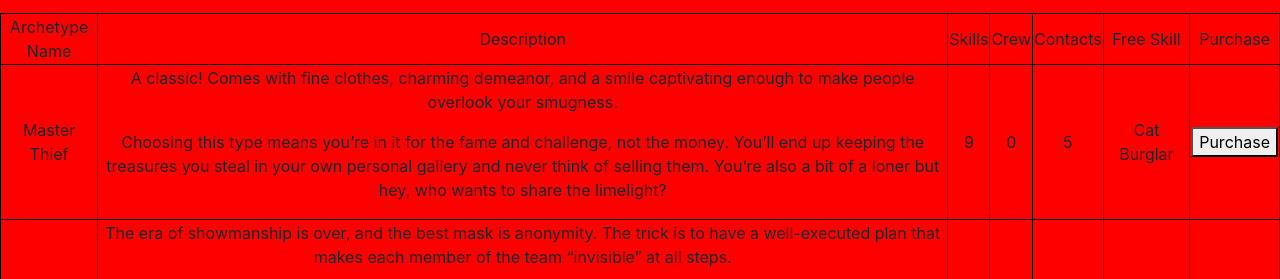
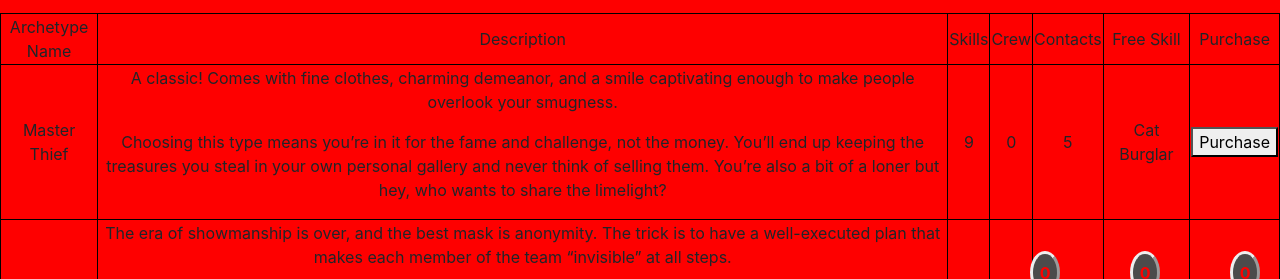
Before and after one commit to acreed1998/sleight_of_hand_interactive, a plain HTML site: page index.html in a window 1280 px wide. Shown: the part 460-739 px from the top of the page. Drawn offline with nearby package versions, Linux system fonts and the light colour scheme.

Commit message:
"Changed the CSS so the Points Can Be Seen"

```diff
--- a/Sleight of Hand (CSS).css
+++ b/Sleight of Hand (CSS).css
@@ -128,6 +128,11 @@ body {
 	right: 220px;
 	bottom: 30px;
 	font-weight: bold;
+	background-color:#4B4B4B;
+	padding: 0.5%;
+	border: 1%;
+	border-radius: 50%;
+	border-style: outset;
 }
 
 #crewPoints {
@@ -136,6 +141,11 @@ body {
 	right: 120px;
 	bottom: 30px;
 	font-weight: bold;
+	background-color:#4B4B4B;
+	padding: 0.5%;
+	border: 1%;
+	border-radius: 50%;
+	border-style: outset;
 }
 
 #contactsPoints {
@@ -144,4 +154,9 @@ body {
 	right: 20px;
     bottom: 30px;
 	font-weight: bold;
+	background-color:#4B4B4B;
+	padding: 0.5%;
+	border: 1%;
+	border-radius: 50%;
+	border-style: outset;
 }
```
